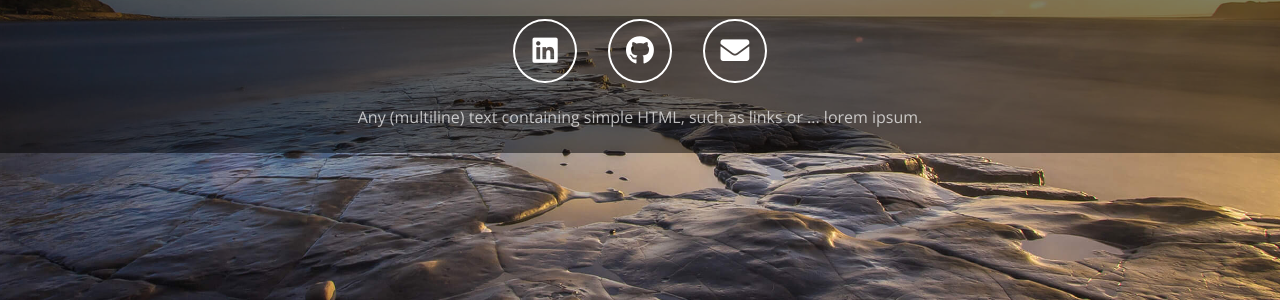
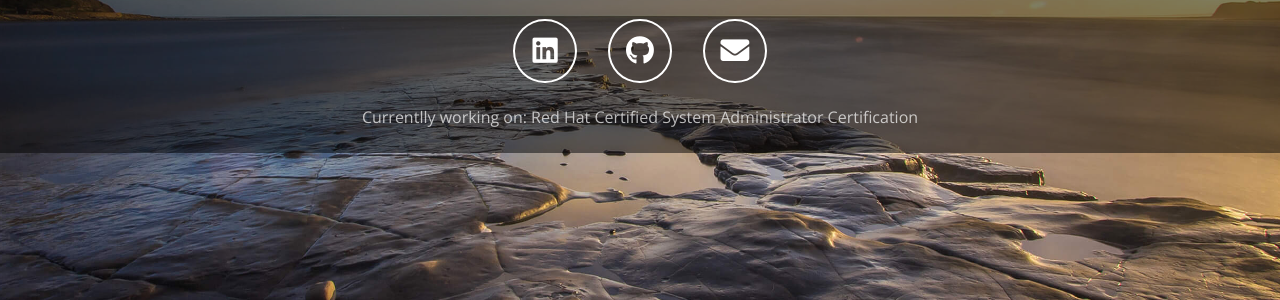
Before and after one commit to sdibella/sdibella.github.io, a Jekyll site: the page built from index.html, in a window 1280 px wide. Shown: the part 354-654 px from the top of the page. Built offline with Jekyll 4.4.1, drawn with Linux system fonts in a browser that asks for light colours; nearby versions of some CDN libraries; comment, search, counter and statistics services are not loaded.

Commit message:
Added text

```diff
--- a/_config.yml
+++ b/_config.yml
@@ -173,7 +173,6 @@ links:
 # Extra HTML which will be displayed below the links. Keep it short. Leave empty to disable.
 #extra_html:
 extra_html: >
-    Any (multiline) text containing simple HTML,
-    such as links or ... lorem ipsum.
+    Currentlly working on: Red Hat Certified System Administrator Certification
 
 #EOF
```
